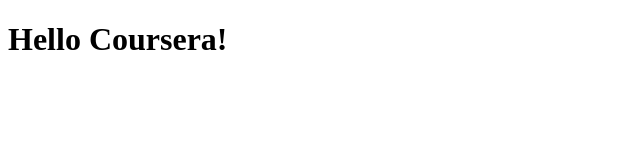
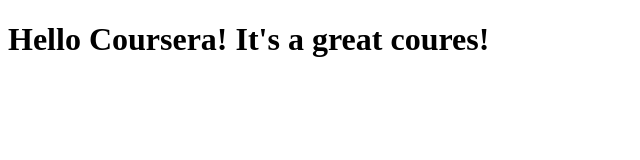
Before and after one commit to gk3126/coursera-test, a plain HTML site: page site/index.html in a window 1280 px wide. Shown: the whole page, without its empty margins (0-640 px from the left). Drawn offline with Linux system fonts and the light colour scheme.

Commit message:
Small addition to our page content.

```diff
--- a/site/index.html
+++ b/site/index.html
@@ -6,6 +6,6 @@
 	<title>Hello Courera!</title>
 </head>
 <body>
-<h1>Hello Coursera!</h1>
+<h1>Hello Coursera! It's a great coures!</h1>
 </body>
 </html>
```
